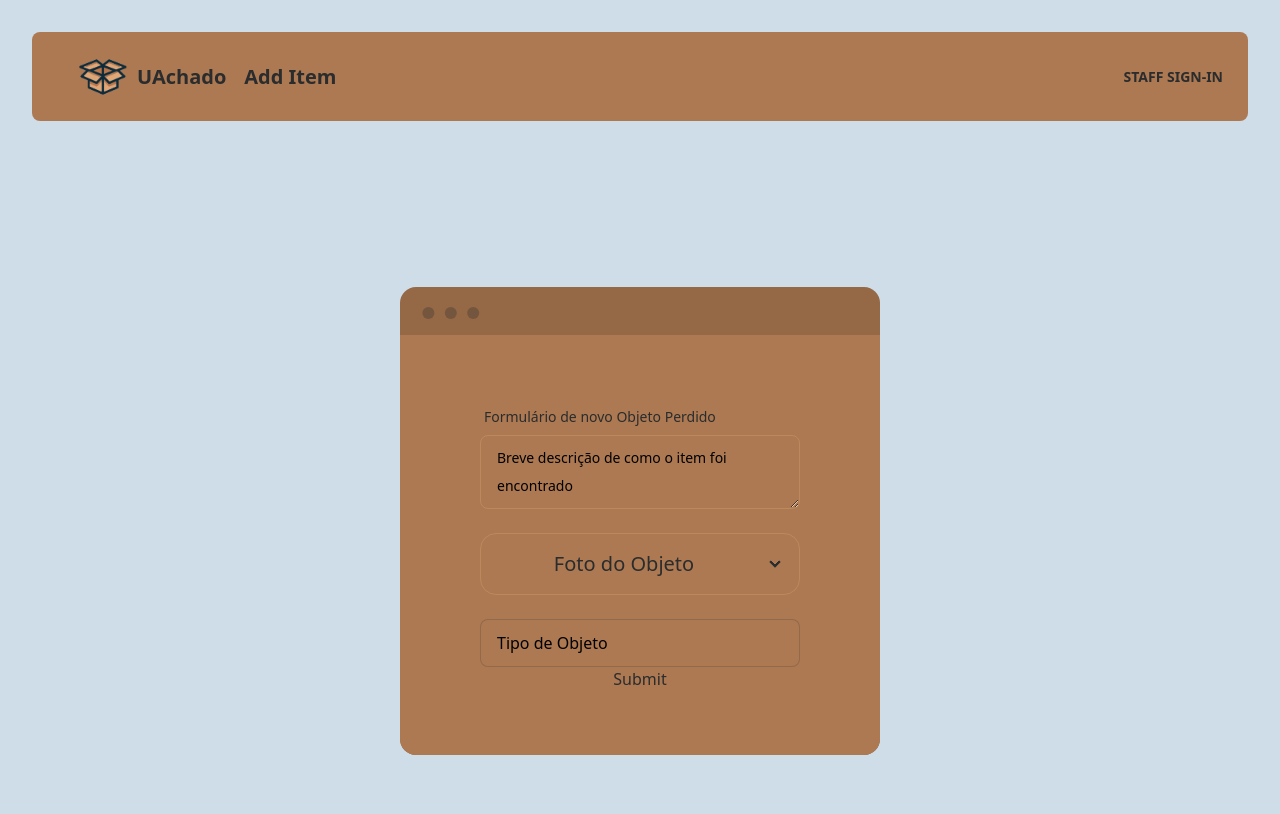
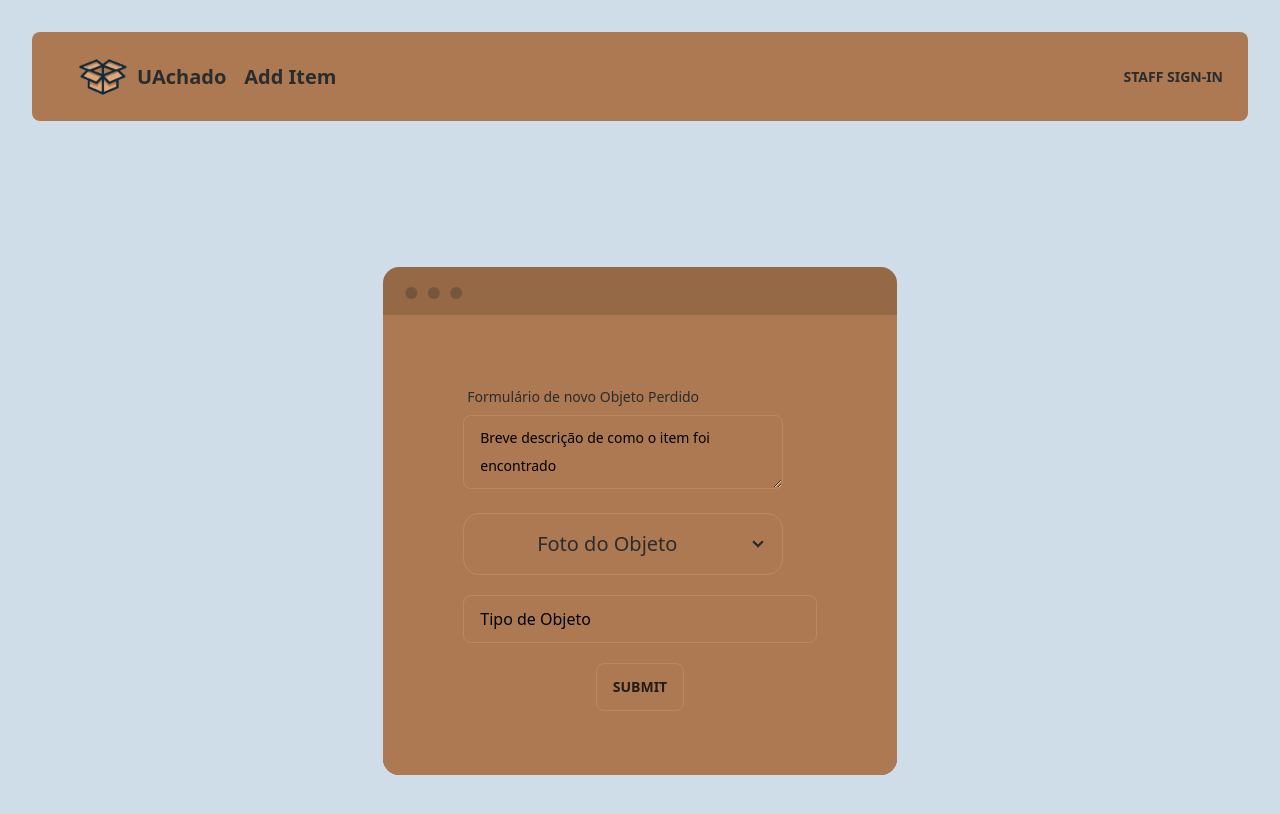
Before and after one commit to UAchado/user_ui, a React (Vite) app in the folder uachado-user/: page /newItem in a window 1280 px wide. Shown: the top 814 px of the page. Built offline with nearby package versions, Linux system fonts and the light colour scheme.

Commit message:
UAC-53 new way of showing tags

```diff
--- a/uachado-user/src/App.tsx
+++ b/uachado-user/src/App.tsx
@@ -25,7 +25,7 @@ function App() {
         </div>
       </div>
       <div className=" flex justify-center items-center h-screen ">
-        <div className="mockup-window bg-primary-focus">
+        <div tabIndex={0} className="mockup-window bg-primary-focus relative">
           <Contents />
         </div>
       </div>
--- a/uachado-user/src/components/NewItem/dropdown.tsx
+++ b/uachado-user/src/components/NewItem/dropdown.tsx
@@ -24,16 +24,18 @@ function Dropdown() {
   };
 
   return (
-    <div className="dropdown w-full">
+    <div className="dropdown w-full mt-5">
     <input
-        className="input input-bordered w-full bg-primary placeholder-black"
+      className="input input-bordered border-secondary w-full bg-primary placeholder-black"
       placeholder="Tipo de Objeto"
       onClick={() => setIsOpen(true)}
       value={searchText}
+      name="tag"
       onChange={handleInputChange}
+      tabIndex={10}
     />
     {isOpen && filteredItems.length > 0 && (
-        <ul className="dropdown-content z-10 menu p-2 shadow bg-primary border-secondary rounded-box w-52 max-h-80 flex-nowrap overflow-auto">
+      <ul tabIndex={10} className="dropdown-content z-20 menu p-2 shadow bg-primary bordered border-secondary rounded-box w-52 max-h-80 flex-nowrap overflow-auto">
         {filteredItems.map((item, index) => (
           <li key={index} onClick={() => handleItemClick(item)}>
             <a>{item}</a>
--- a/uachado-user/src/components/NewItem/newItem.tsx
+++ b/uachado-user/src/components/NewItem/newItem.tsx
@@ -41,12 +41,12 @@ const NewItem = () => {
     // Access form fields directly from formData
     const description = formData.get("description");
     const image = formData.get("image") as File;
-    const objectType = formData.get("toggle-group");
+    const tag = formData.get("tag");
 
     // Now, formData contains the form data, and you can decide how to process it.
     console.log("Description:", description);
     console.log("Image:", image);
-    console.log("Object Type:", objectType);
+    console.log("Tag:", tag);
 
     // You can perform further processing with formData as needed.
   };
@@ -84,11 +84,9 @@ const NewItem = () => {
             </div>
           </div>
         </div>
-        <br />
         <Dropdown />
 
-        <br />
-        <button type="submit" className="button">
+        <button type="submit" className="btn btn-primary bordered border-secondary mt-5">
           Submit
         </button>
       </form>
```
Lines whose indentation alone changed are shown as unchanged.
